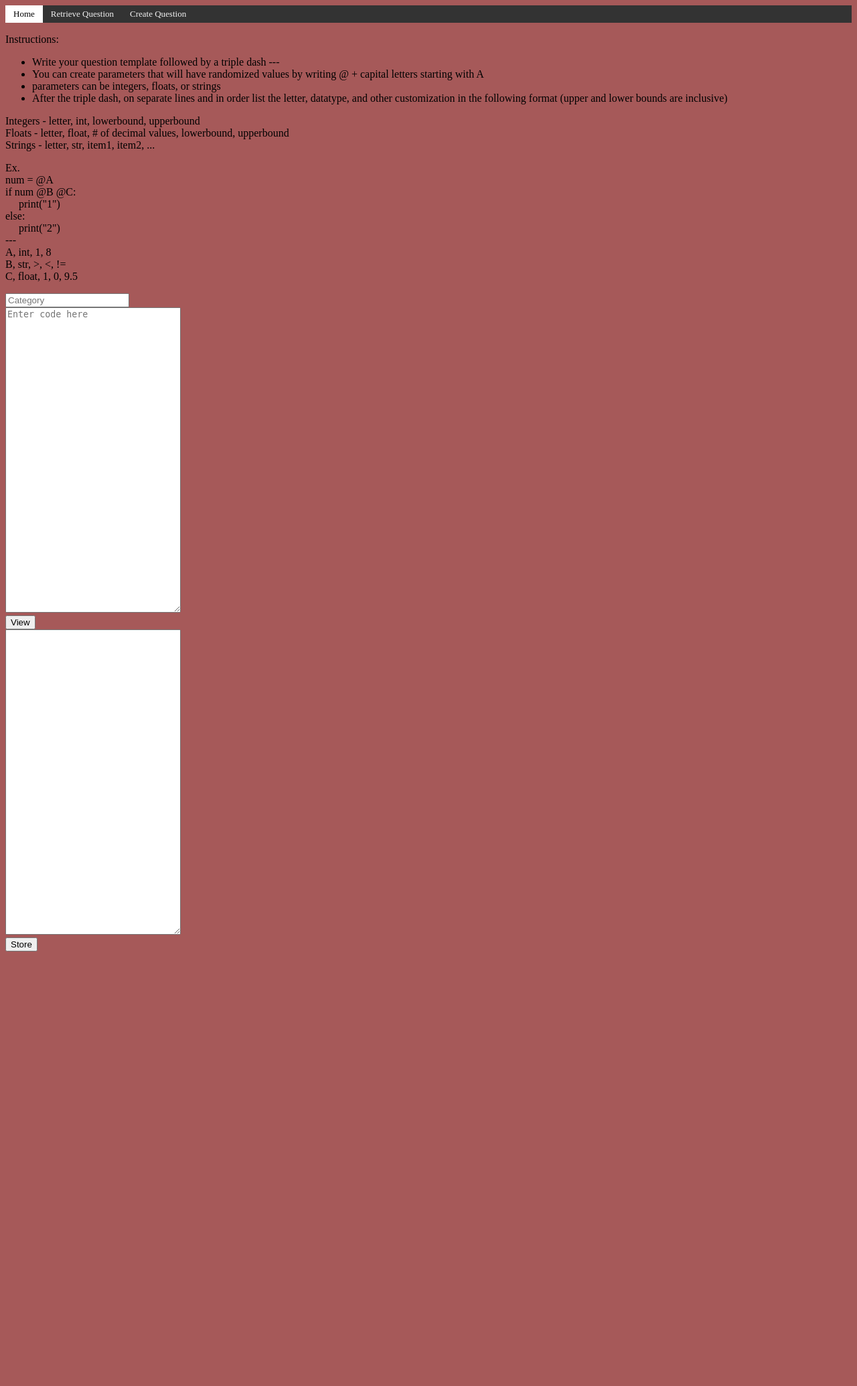
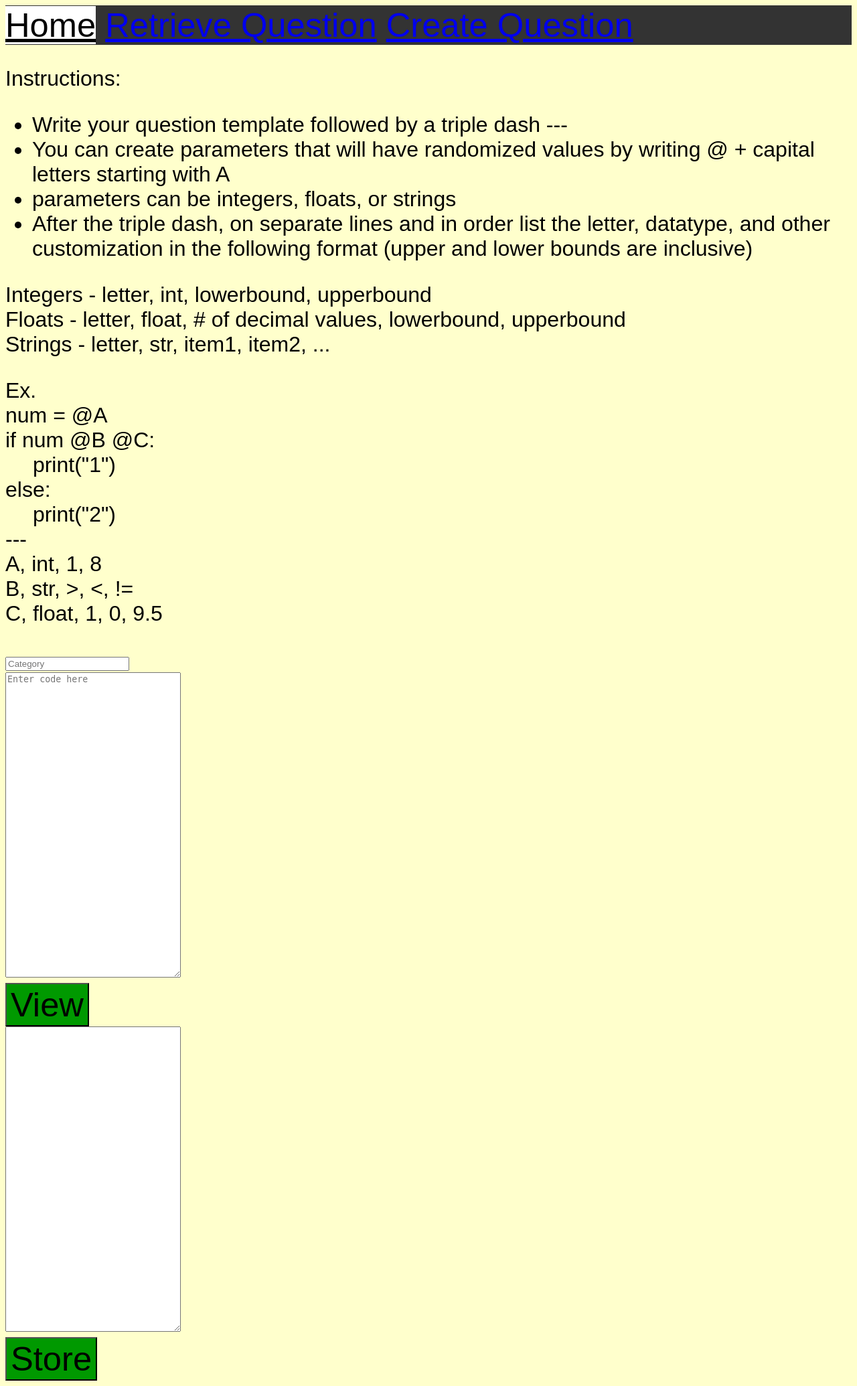
Before and after one commit to rswedberg/teachershelpteachers, a Flask app: page /create in a window 1280 px wide. Shown: the whole page at 67% size. Before the commit the page ends 1421 px from the top, so only its background shows below. Run offline with Flask 2, Linux system fonts and the light colour scheme.

Commit message:
update css

```diff
--- a/static/style.css
+++ b/static/style.css
@@ -1,19 +1,37 @@
 h1{
 
-  color:#330000
+  color:#000000
   ;
+font-family: fantasy;
+font-size: 48pt;
 }
 body {
-  background-color:#a65959
-  ;}
+  background-color:#FFFFCC;
+  font-family: fantasy;
+  font-size: 24pt;
+}
+button{
+  color:#000000;
+  background-color: #009900;
+font-family: fantasy;
+font-size:38pt;}
+/* changed font family and size of text elements, added green
+ to buttons*/
+
+
+
+
 
  /* Add a black background color to the top navigation */
 .topnav {
   background-color: #333;
   overflow: hidden;
+  font-size: 38pt;}
 }
 
 /* Style the links inside the navigation bar */
+/* increased font size*/
+
 .topnav a {
   float: left;
   color: #f2f2f2;
--- a/templates/index.html
+++ b/templates/index.html
@@ -10,6 +10,6 @@
     <a href="/retrieve">Retrieve Question</a>
     <a href="/create">Create Question</a>
   </div>
-  <h1>Welcome to Teacher Help Teachers</h1>
+  <h1>Welcome to Teachers Help Teachers</h1>
 </body>
 </html>
--- a/templates/login.html
+++ b/templates/login.html
@@ -12,5 +12,6 @@
     <a class="button" href="/login">Login with Google</a>
     </form>
     <script src="script.js"></script>
+
   </body>
 </html>
```
Also changed, not shown: 1 other file.
